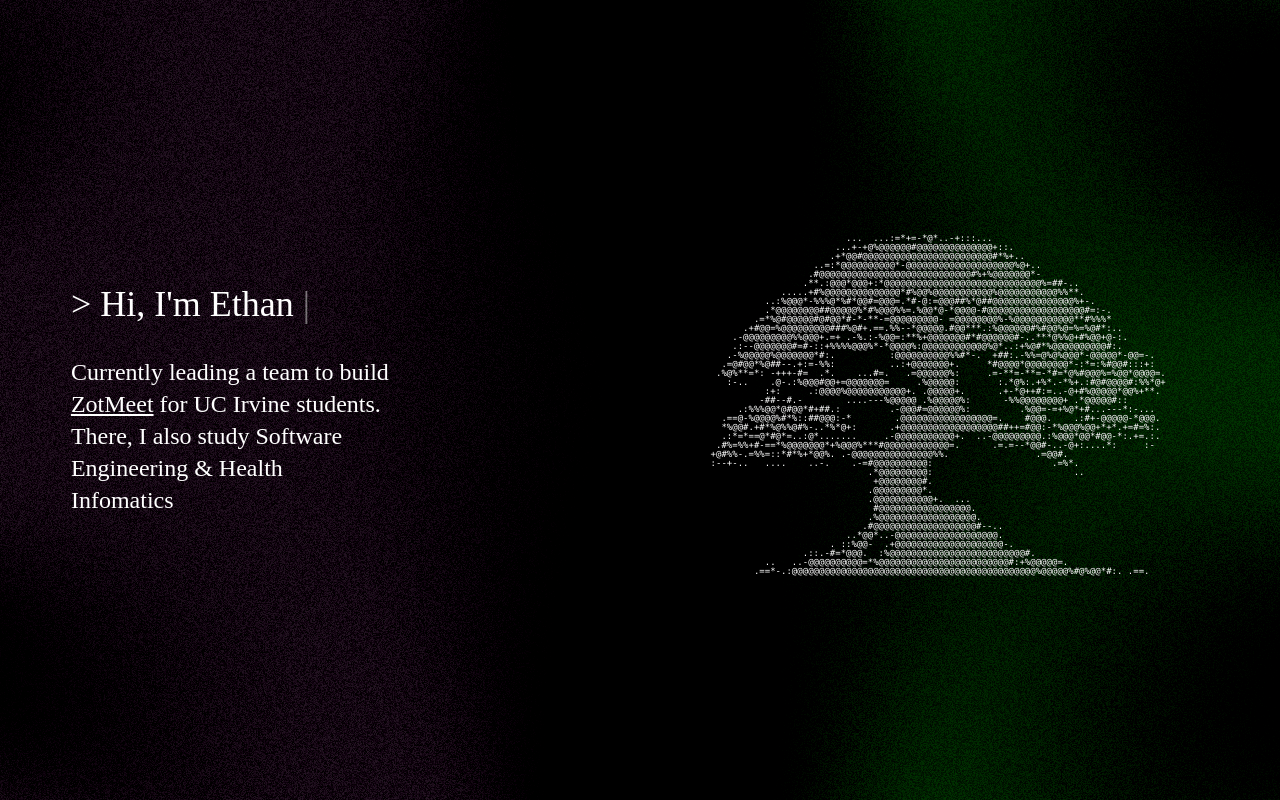
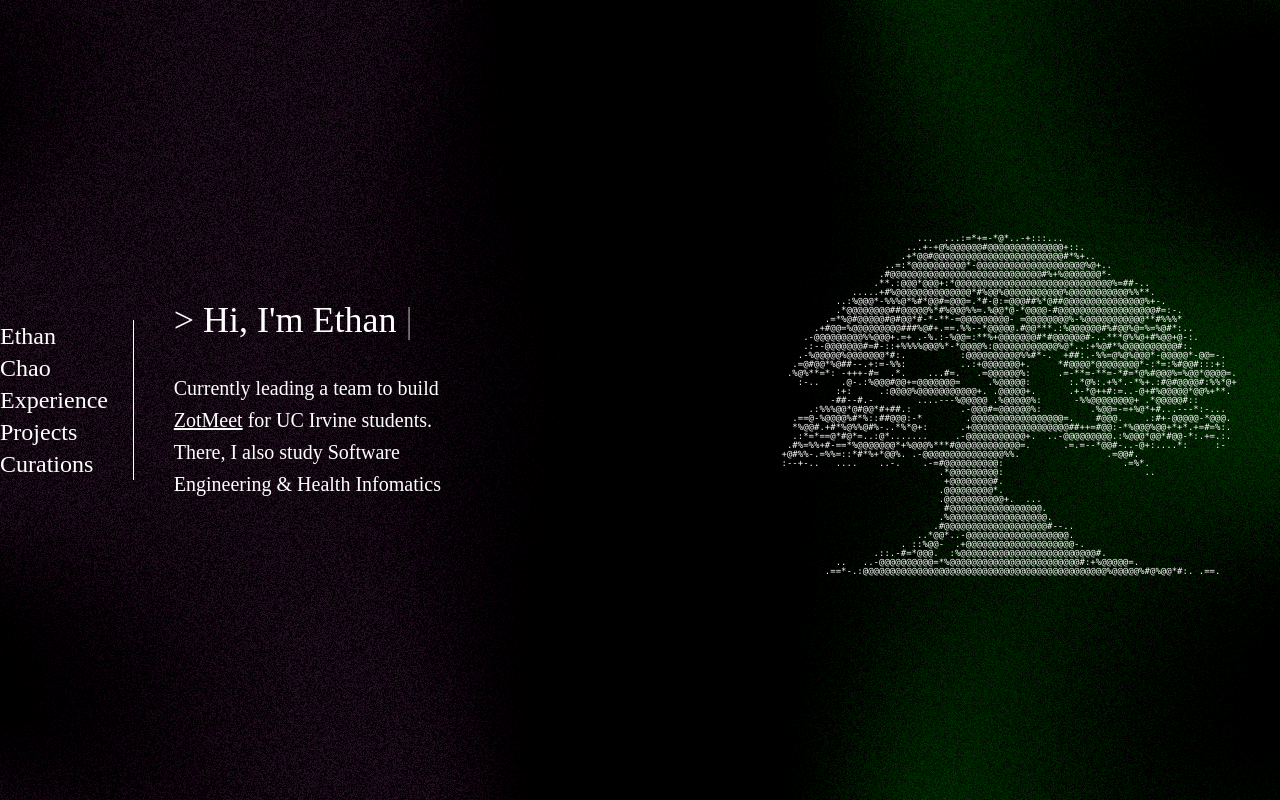
Before and after one commit to ethancha0/simple-portfolio, a Next.js app: page / in a window 1280 px wide. Built offline with nearby package versions, Linux system fonts and the light colour scheme.

Commit message:
feat: typography, nav

```diff
--- a/app/globals.css
+++ b/app/globals.css
@@ -140,8 +140,14 @@ html {
 }
 
 a[href] {
+  color: inherit;
   cursor:
     url("/cursor/openhand.png") 32 16,
     url("/cursor/openhand.svg") 32 16,
     pointer;
+  transition: color 150ms ease;
 }
+
+a[href]:hover {
+  color: #4ade80;
+}
--- a/app/layout.tsx
+++ b/app/layout.tsx
@@ -2,6 +2,7 @@ import type { Metadata } from "next";
 import "./globals.css";
 import Grainient from "@/components/background";
 import MuiProvider from "@/components/mui-provider";
+import Navbar from "@/components/navbar";
 
 export const metadata: Metadata = {
   title: "Ethan Chao",
@@ -45,11 +46,19 @@ export default function RootLayout({
           zoom={0.9}
         />
         <MuiProvider>
-          <div className="relative z-10 flex min-h-full flex-1 flex-col">
+          <div className="flex items-center justify-center gap-10">
+            <Navbar/>
             {children}
+
           </div>
         </MuiProvider>
+
+
+
+
+
       </body>
+
     </html>
   );
 }
--- a/components/intro-text.tsx
+++ b/components/intro-text.tsx
@@ -1,10 +1,11 @@
 'use client';
 
 import Tooltip from '@mui/material/Tooltip';
+import Typography from '@mui/material/Typography';
 
 export default function IntroText() {
   return (
-    <p className="text-2xl">
+    <Typography variant="h6">
       Currently leading a team to build{' '}
       <Tooltip title="Time Sync & Room Scheduler" arrow>
         <a
@@ -18,6 +19,6 @@ export default function IntroText() {
       </Tooltip>{' '}
       for UC Irvine students. There, I also study Software Engineering & Health
       Infomatics
-    </p>
+    </Typography>
   );
 }
--- a/components/mui-provider.tsx
+++ b/components/mui-provider.tsx
@@ -5,6 +5,34 @@ import { ThemeProvider, createTheme } from '@mui/material/styles';
 const theme = createTheme({
   palette: {
     mode: 'dark',
+  },
+  typography: {
+    fontFamily: '"Times New Roman", Times, serif',
+  },
+  components: {
+    MuiTypography: {
+      styleOverrides: {
+        root: {
+          fontFamily: '"Times New Roman", Times, serif',
+          '&[href]:hover': {
+            color: '#4ade80',
+          },
+        },
+      },
+    },
+    MuiLink: {
+      defaultProps: {
+        color: 'inherit',
+        underline: 'none',
+      },
+      styleOverrides: {
+        root: {
+          '&:hover': {
+            color: '#4ade80',
+          },
+        },
+      },
+    },
   },
 });
 
--- /dev/null
+++ b/components/navbar.tsx
@@ -0,0 +1,29 @@
+import Divider from "@mui/material/Divider";
+import Link from "@mui/material/Link";
+import Typography from "@mui/material/Typography";
+
+
+export default function Navbar() {
+  return (
+    <div className="flex h-full items-stretch gap-6 py-8">
+      <nav className="flex flex-col">
+        <Link color="textSecondary" variant="h5" href="/">Ethan Chao</Link>
+        <Link variant="h5" href="/experience">Experience</Link>
+        <Link variant="h5" href="/projects">Projects</Link>
+        <Link variant="h5" href="/curations">Curations</Link>
+      </nav>
+
+
+
+      <Divider
+        orientation="vertical"
+        flexItem
+        sx={{
+          borderColor: "white",
+          borderRightWidth: 1,
+          alignSelf: "stretch",
+        }}
+      />
+    </div>
+  );
+}
```
